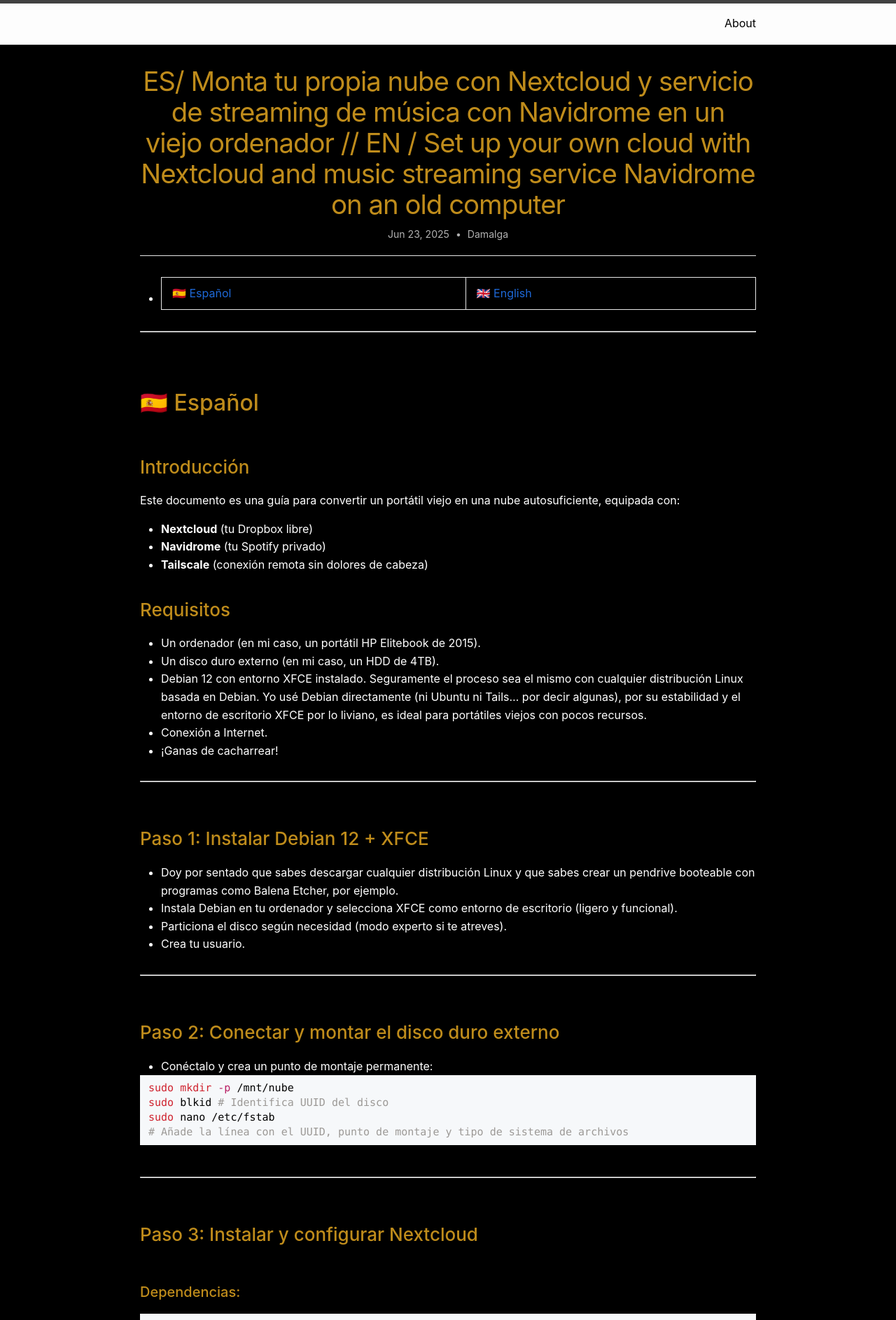
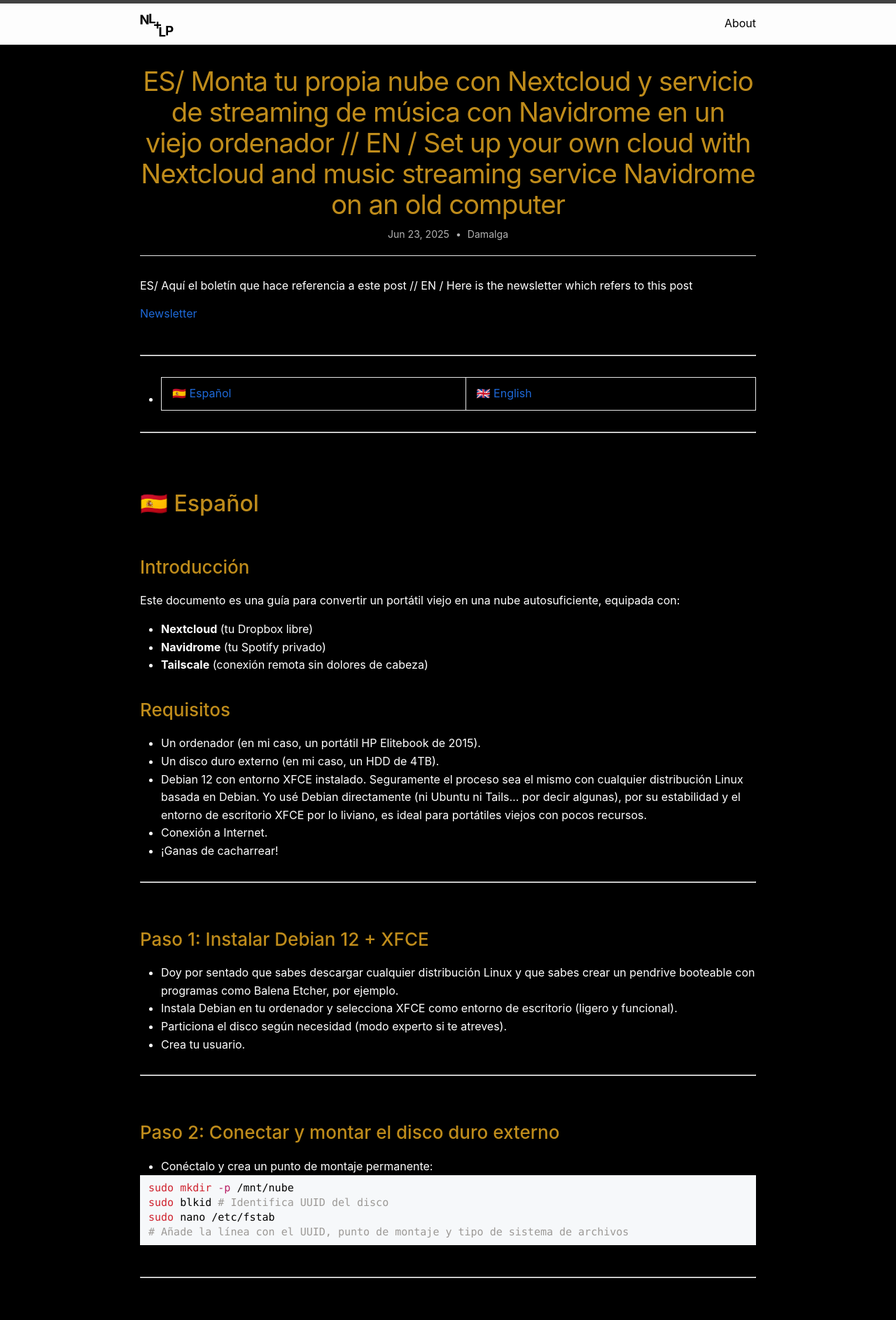
Before and after one commit to damalga/damalga-nl-lp, a Jekyll site: the page built from _posts/2025-06-23-post-1.md, in a window 1280 px wide. Shown: the top 1887 px of the page at 70% size. Built offline with Jekyll 4.4.1, drawn with Linux system fonts in a browser that asks for light colours; some web fonts are replaced.

Commit message:
change img header width and add intro NL to post

```diff
--- a/_posts/2025-06-23-post-1.md
+++ b/_posts/2025-06-23-post-1.md
@@ -4,6 +4,12 @@ title: "ES/ Monta tu propia nube con Nextcloud y servicio de streaming de músic
 date: 2025-06-23
 author: Damalga
 comments: false
+---
+
+ES/ Aquí el boletín que hace referencia a este post // EN / Here is the newsletter which refers to this post
+
+[Newsletter](https://eocampaign1.com/web-version?p=5e3cc3ec-5022-11f0-a7d9-97502f53332f&pt=campaign&t=1750677364&s=8f0c77706bb9c9e0f54a012162ce48452751ce25136bc9b621d373e2a5159728)
+
 ---
 
 - [🇪🇸 Español](#es) | [🇬🇧 English](#en)
--- a/_sass/minima/custom-styles.scss
+++ b/_sass/minima/custom-styles.scss
@@ -46,6 +46,15 @@ div.highlight, figure.highlight{
 
 .wrapper{
     max-width: 880px;
+}
+
+//Header
+header.site-header{
+    .site-title{
+        img{
+            width: 3rem;
+        }
+    }
 }
 
 //Body
```
Also changed, not shown: other parts of _posts/2025-06-23-post-1.md (+0 -4 lines).
